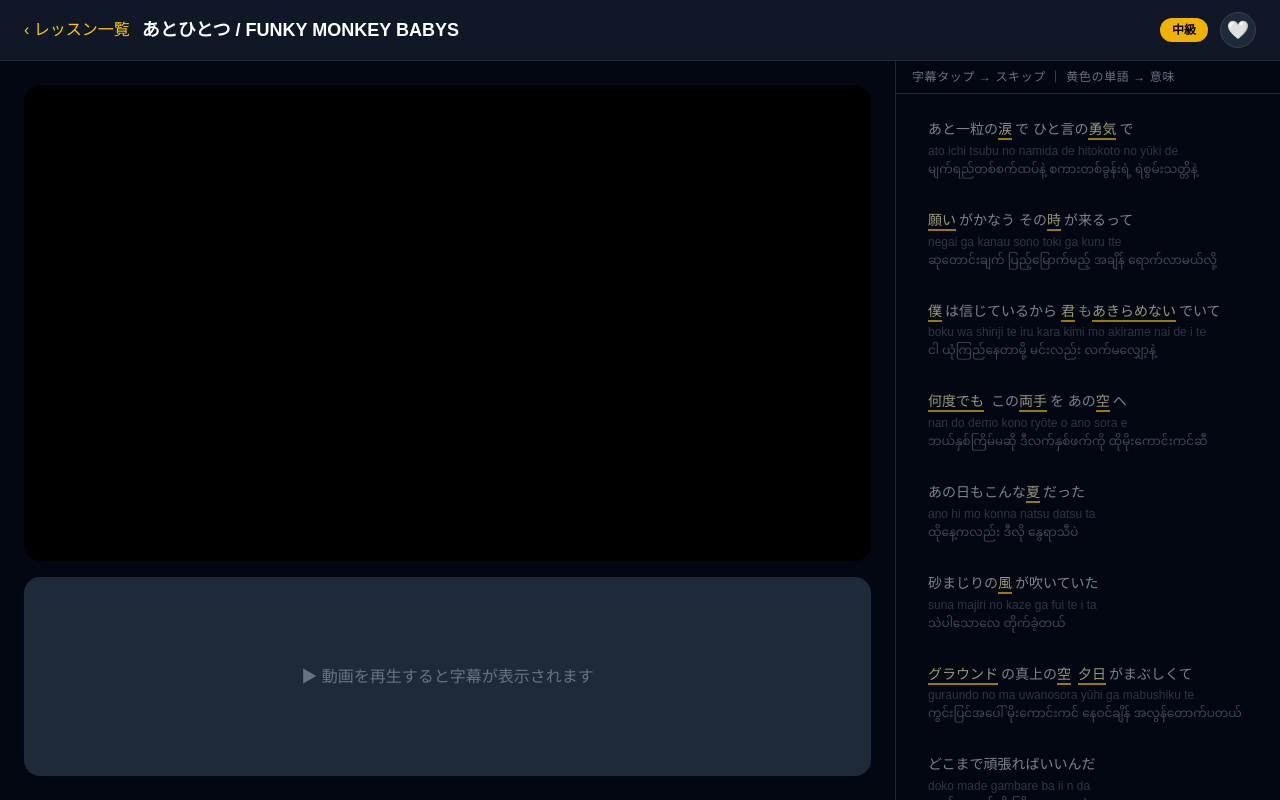
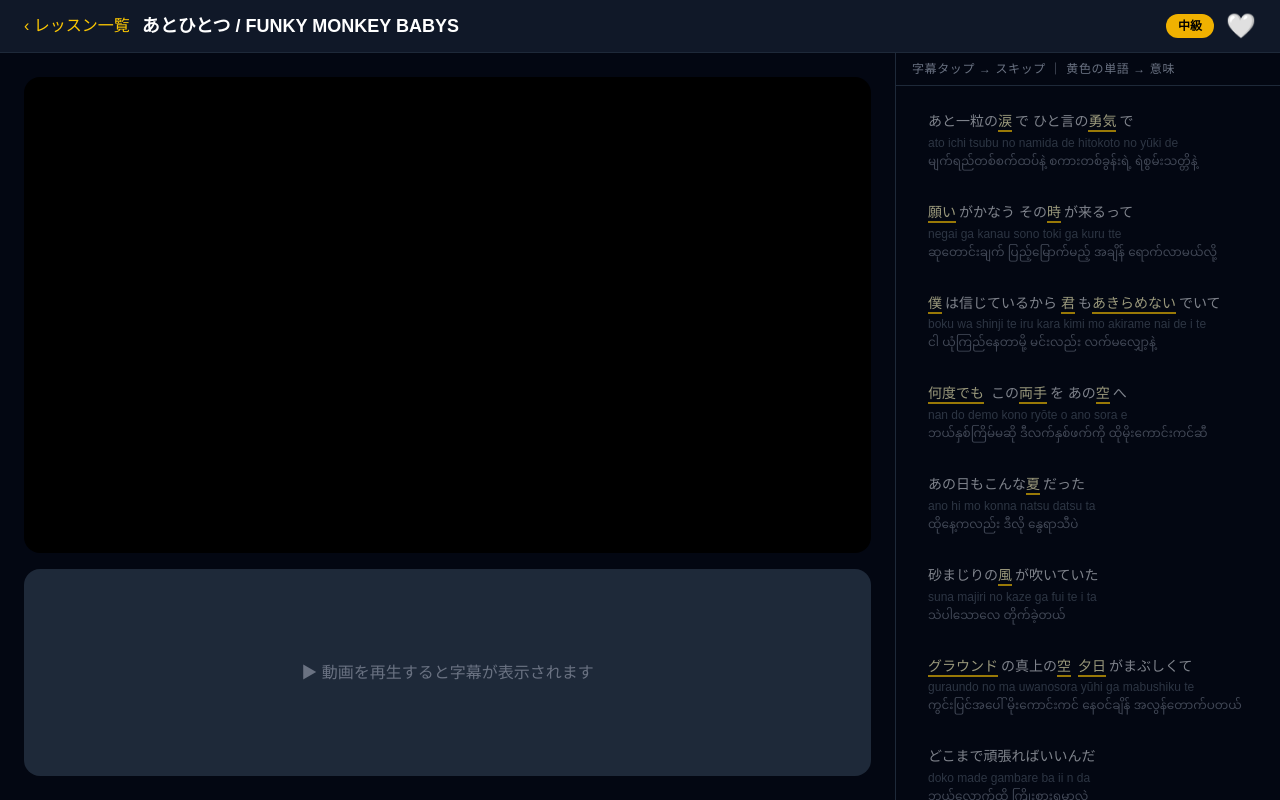
Before and after one commit to satoshomini/myanmar-japanese, a Next.js app: page /lesson/1 in a window 1280 px wide. Built offline with nearby package versions, Linux system fonts and the light colour scheme.

Commit message:
Revert heart button: remove dark bg, back to simple emoji

```diff
--- a/app/lesson/[id]/page.tsx
+++ b/app/lesson/[id]/page.tsx
@@ -104,7 +104,7 @@ export default function LessonPage() {
         <span className="bg-yellow-500 text-black text-xs font-bold px-2 py-0.5 lg:px-3 lg:py-1 rounded-full flex-shrink-0">{lesson.level}</span>
         <button
           onClick={() => { const next = !fav; toggleFavorite(lesson.id); setFav(next); }}
-          className="flex-shrink-0 w-9 h-9 flex items-center justify-center rounded-full bg-gray-800 border border-gray-700 text-lg active:scale-90 transition-transform"
+          className="flex-shrink-0 text-2xl leading-none active:scale-90 transition-transform"
         >
           {fav ? "❤️" : "🤍"}
         </button>
--- a/app/page.tsx
+++ b/app/page.tsx
@@ -95,7 +95,7 @@ function Card({ lesson, isFav, onToggle }: { lesson: typeof lessons[0]; isFav: b
           </div>
           <button
             onClick={(e) => onToggle(lesson.id, e)}
-            className="absolute bottom-1.5 right-1.5 w-7 h-7 flex items-center justify-center rounded-full bg-black/60 backdrop-blur-sm active:scale-125 transition-transform text-base"
+            className="absolute bottom-1.5 right-1.5 text-xl leading-none drop-shadow-lg active:scale-125 transition-transform"
           >
             {isFav ? "❤️" : "🤍"}
           </button>
```
